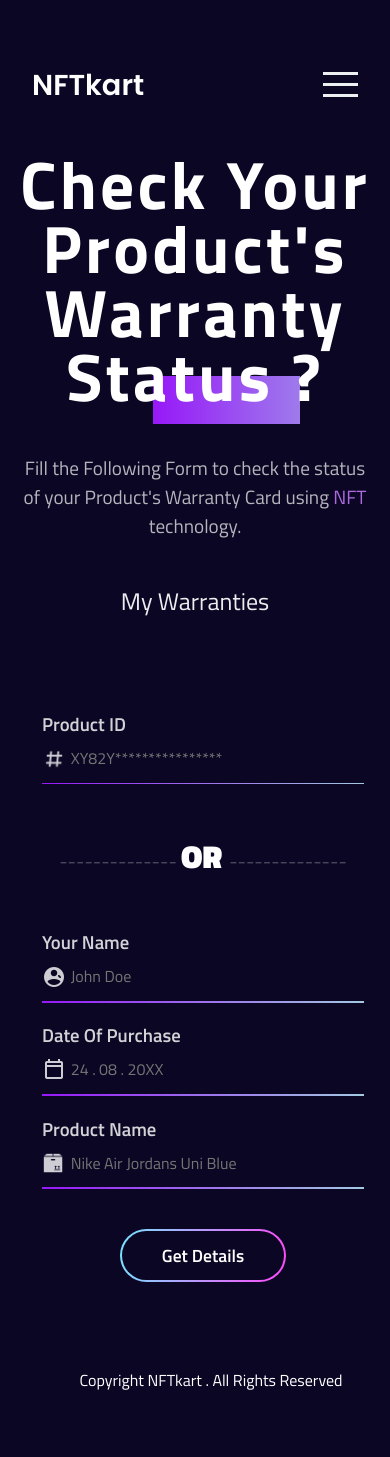
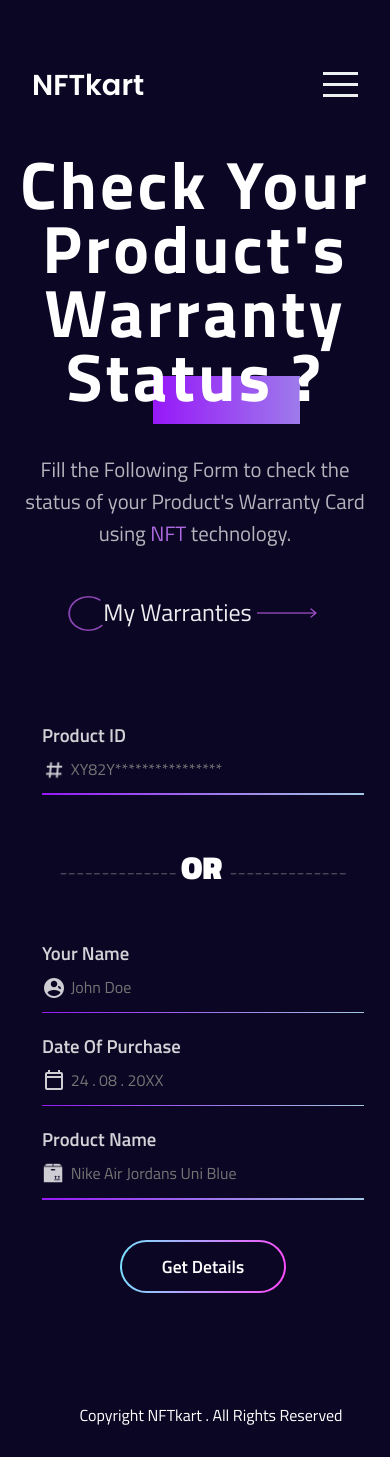
Before and after one commit to adnanhashmi09/Mithra, a Next.js app in the folder client/: page /warranty in a window 390 px wide. Before the commit the page ends 1432 px from the top, so only its background shows below. Built offline with nearby package versions, Linux system fonts and the light colour scheme; a web font is replaced by a local one.

Commit message:
Fixed the my warranty bug and made a few minor changes
=> Fixed the footer positioning and overflow
=> removed tailwind from the project
=> Increased the left paragraph font-size

```diff
--- a/client/components/Footer.js
+++ b/client/components/Footer.js
@@ -1,14 +1,14 @@
-import React from "react";
-import styles from "../styles/Footer.module.css";
-import Link from "next/link";
-import Image from "next/image";
+import React from 'react';
+import styles from '../styles/Footer.module.css';
+import Link from 'next/link';
+import Image from 'next/image';
 
 function Footer() {
   return (
     <>
-      <div className={styles.foot}>
+      <footer className={styles.foot}>
         <h4>Copyright NFTkart . All Rights Reserved</h4>
-      </div>
+      </footer>
     </>
   );
 }
--- a/client/package.json
+++ b/client/package.json
@@ -16,8 +16,6 @@
   "devDependencies": {
     "autoprefixer": "^10.4.7",
     "eslint": "8.19.0",
-    "eslint-config-next": "12.2.1",
-    "postcss": "^8.4.14",
-    "tailwindcss": "^3.1.5"
+    "eslint-config-next": "12.2.1"
   }
 }
--- a/client/postcss.config.js
+++ /dev/null
@@ -1,6 +0,0 @@
-module.exports = {
-  plugins: {
-    tailwindcss: {},
-    autoprefixer: {},
-  },
-}
--- a/client/styles/Footer.module.css
+++ b/client/styles/Footer.module.css
@@ -2,24 +2,24 @@
   position: absolute;
   background-color: transparent;
   bottom: 0;
-  width: 60vw;
-  left: 43vw;
+  width: 100vw;
+  left: 0vw;
+  display: flex;
+  justify-content: center;
+  align-items: center;
 }
 
 .foot h4 {
   font-weight: 400;
-  bottom: 0;
 }
 
 @media only screen and (max-width: 927px) {
   .foot {
     left: 0;
-    margin-top: 3rem;
-    height: 12vh;
+    margin-top: 5rem;
+    height: 10vh;
     position: relative;
     width: 100vw;
-    padding-top: 1rem;
-    padding-bottom: 1rem;
     background-color: transparent;
   }
 
--- a/client/styles/Warranty.module.css
+++ b/client/styles/Warranty.module.css
@@ -36,7 +36,7 @@
 .left p {
   color: rgba(255, 255, 255, 0.7);
   max-width: 500px;
-  font-size: 1.2rem;
+  font-size: 1.3rem;
 }
 
 .left p span {
@@ -91,7 +91,7 @@
   color: rgba(255, 255, 255, 0.831);
 
   font-size: 1rem;
-  font-family: "Titillium Web";
+  font-family: 'Titillium Web';
 }
 .gradient {
   background-image: linear-gradient(to right, #9718f8, #a3c9e2 100%);
@@ -157,7 +157,7 @@
 
   /*border: 2px solid white; */
   border: solid 2px transparent;
-  font-family: "Titillium Web";
+  font-family: 'Titillium Web';
   background-image: linear-gradient(
       rgba(255, 255, 255, 0),
       rgba(255, 255, 255, 0)
@@ -217,6 +217,14 @@
 
     text-align: center;
   }
+
+  .left .my_warranty {
+    justify-content: center;
+  }
+
+  .left .my_warranty p {
+    min-width: unset;
+  }
   .purple_box {
     top: 6rem;
     left: 60vw;
--- a/client/styles/globals.css
+++ b/client/styles/globals.css
@@ -1,8 +1,8 @@
-@import url("https://fonts.googleapis.com/css2?family=Barlow+Condensed:wght@100;200;400;600&family=Titillium+Web:wght@200;300;400;600;700;900&display=swap");
+@import url('https://fonts.googleapis.com/css2?family=Barlow+Condensed:wght@100;200;400;600&family=Titillium+Web:wght@200;300;400;600;700;900&display=swap');
 html,
 body {
   margin: 0;
-  font-family: "Titillium Web";
+  font-family: 'Titillium Web';
   background-color: #0a0623;
   color: white;
 }
@@ -12,6 +12,8 @@ a {
   text-decoration: none;
 }
 
-* {
-  box-sizing: border-box;
+*,
+*::after,
+*::before {
+  box-sizing: inherit;
 }
```
Also changed, not shown: client/pages/warranty.jsx (+19 -9 lines), client/tailwind.config.js (deleted, +0 -10 lines), 1 other file (tests, documents, lock files or other folders).
